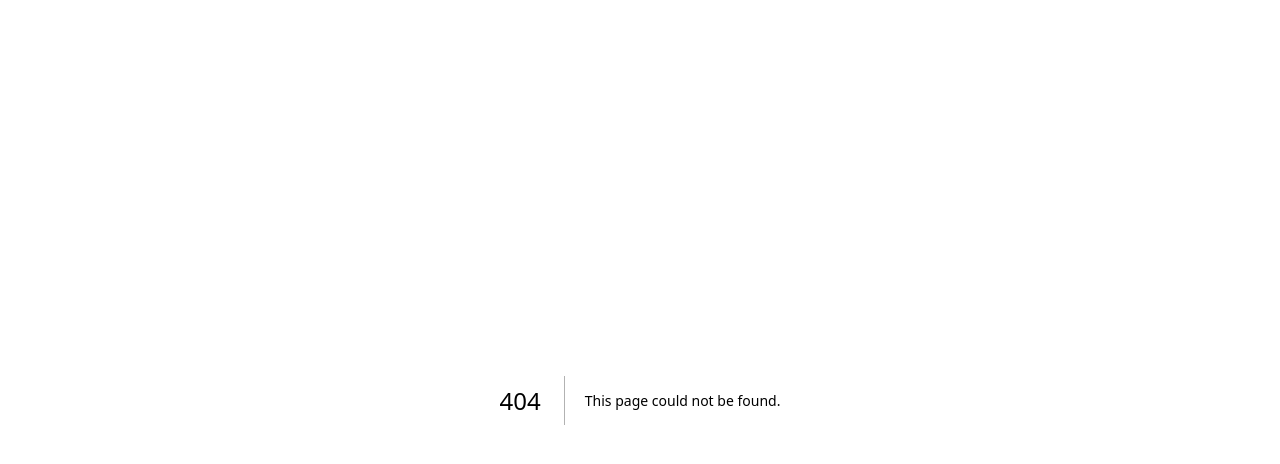
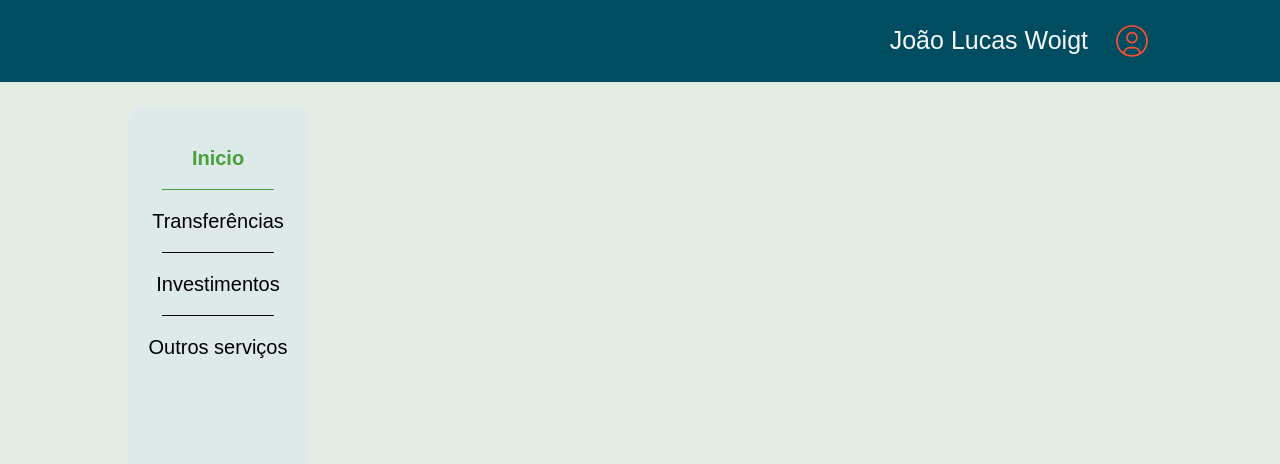
Before and after one commit to joaowoigt/tech-challenge-bytebank, a Next.js app: page /dashboard in a window 1280 px wide. Before the commit this address had no page. Shown: the top 464 px of the page. Built offline with nearby package versions, Linux system fonts and the light colour scheme.

Commit message:
feat: creating side menu

```diff
--- a/components/DropDown/dropDown.tsx
+++ b/components/DropDown/dropDown.tsx
@@ -75,7 +75,7 @@ export default function Dropdown(props: Props) {
         >
           {props.items.map((item) => (
             <a
-              className="hover:bg-[#E4EDE3]  hover:font-semibold hover:cursor-pointer text-black w-[355px] text-center py-small"
+              className="hover:bg-secondaryVariant  hover:font-semibold hover:cursor-pointer text-black w-[355px] text-center py-small"
               onClick={() => {
                 onItemSelected(item);
                 props.onSelect(item.type);
--- a/components/Texts/texts.tsx
+++ b/components/Texts/texts.tsx
@@ -16,6 +16,12 @@ const textStyles = cva("font-sans", {
       white: "text-white",
       black: "text-black",
     },
+    style: {
+      bold: "font-bold",
+    },
+    hover: {
+      pointer: "hover:cursor-pointer",
+    },
     defaultVarians: {
       intent: "primary",
       spacing: "mSmall",
@@ -27,9 +33,16 @@ interface ButtonProps extends VariantProps<typeof textStyles> {
   text: string;
 }
 
-export default function Text({ intent, color, text, ...props }: ButtonProps) {
+export default function Text({
+  intent,
+  color,
+  style,
+  text,
+  hover,
+  ...props
+}: ButtonProps) {
   return (
-    <text className={textStyles({ intent, color })} {...props}>
+    <text className={textStyles({ intent, color, style, hover })} {...props}>
       {text}
     </text>
   );
--- /dev/null
+++ b/pages/dashboard.tsx
@@ -0,0 +1,12 @@
+import Text from "@/components/Texts/texts";
+import DashboardHeader from "@/patterns/dashboard/DashboardHeader";
+import DasboardSideMenu from "@/patterns/dashboard/DashboardSideMenu";
+
+export default function Dashboard() {
+  return (
+    <div className="bg-secondaryVariant w-auto h-screen flex flex-col">
+      <DashboardHeader></DashboardHeader>
+      <DasboardSideMenu></DasboardSideMenu>
+    </div>
+  );
+}
--- /dev/null
+++ b/patterns/dashboard/DashboardHeader.tsx
@@ -0,0 +1,26 @@
+import Text from "@/components/Texts/texts";
+
+export default function DashboardHeader() {
+  return (
+    <header className="bg-primary w-auto h-[96px] flex flex-row justify-end items-center pr-[10%]">
+      <Text intent="Heading" color="white" text="João Lucas Woigt"></Text>
+      <svg
+        className="w-10 h-10 text-negative ml-big"
+        aria-hidden="true"
+        xmlns="http://www.w3.org/2000/svg"
+        width="40"
+        height="40"
+        fill="none"
+        viewBox="0 0 24 24"
+      >
+        <path
+          stroke="currentColor"
+          stroke-linecap="round"
+          stroke-linejoin="round"
+          stroke-width="1"
+          d="M12 21a9 9 0 1 0 0-18 9 9 0 0 0 0 18Zm0 0a8.949 8.949 0 0 0 4.951-1.488A3.987 3.987 0 0 0 13 16h-2a3.987 3.987 0 0 0-3.951 3.512A8.948 8.948 0 0 0 12 21Zm3-11a3 3 0 1 1-6 0 3 3 0 0 1 6 0Z"
+        />
+      </svg>
+    </header>
+  );
+}
--- /dev/null
+++ b/patterns/dashboard/DashboardSideMenu.tsx
@@ -0,0 +1,36 @@
+import Text from "@/components/Texts/texts";
+
+export default function DasboardSideMenu() {
+  return (
+    <section className="h-screen bg-grey w-[180px] flex flex-col ml-[10%] items-center py-[37px] mt-big  rounded-2xl">
+      <Text
+        intent="Regular"
+        color="secondary"
+        style="bold"
+        text="Inicio"
+        hover="pointer"
+      ></Text>
+      <div className="bg-secondary w-[112px] h-[1px] my-medium"></div>
+      <Text
+        intent="Regular"
+        color="black"
+        text="Transferências"
+        hover="pointer"
+      ></Text>
+      <div className="bg-black w-[112px] h-[1px] my-medium"></div>
+      <Text
+        intent="Regular"
+        color="black"
+        text="Investimentos"
+        hover="pointer"
+      ></Text>
+      <div className="bg-black w-[112px] h-[1px] my-medium"></div>
+      <Text
+        intent="Regular"
+        color="black"
+        text="Outros serviços"
+        hover="pointer"
+      ></Text>
+    </section>
+  );
+}
--- a/tailwind.config.ts
+++ b/tailwind.config.ts
@@ -4,6 +4,7 @@ const config: Config = {
   content: [
     "./pages/**/*.{js,ts,jsx,tsx,mdx}",
     "./components/**/*.{js,ts,jsx,tsx,mdx}",
+    "./patterns/**/*.{js,ts,jsx,tsx,mdx}",
     "./app/**/*.{js,ts,jsx,tsx,mdx}",
   ],
   theme: {
@@ -16,6 +17,7 @@ const config: Config = {
         foreground: "var(--foreground)",
         primary: "#004D61",
         secondary: "#47A138",
+        secondaryVariant: "#E4EDE3",
         negative: "#FF5031",
         gradientStart: "#004D61",
         gradientEnd: "#FFFFFF",
```
